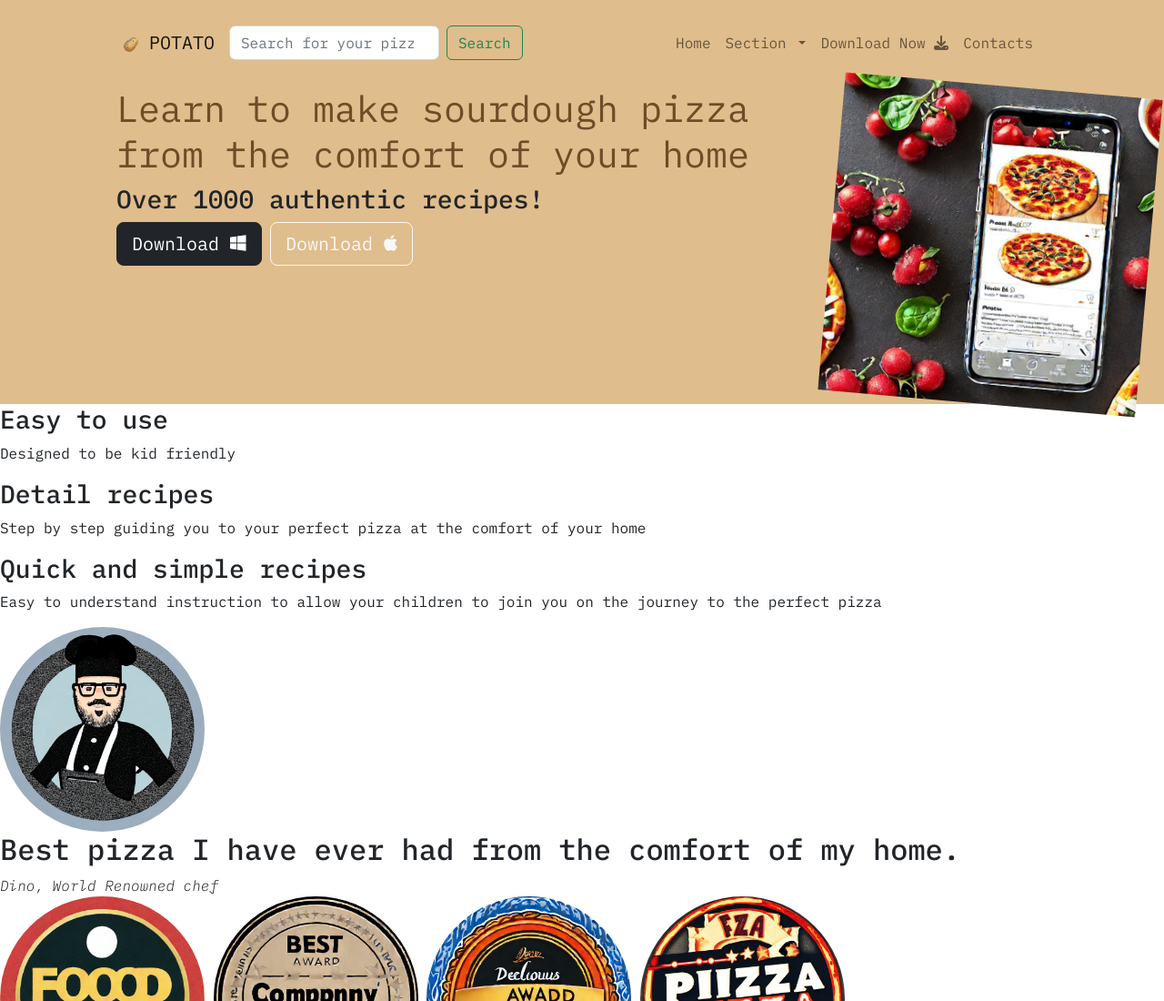
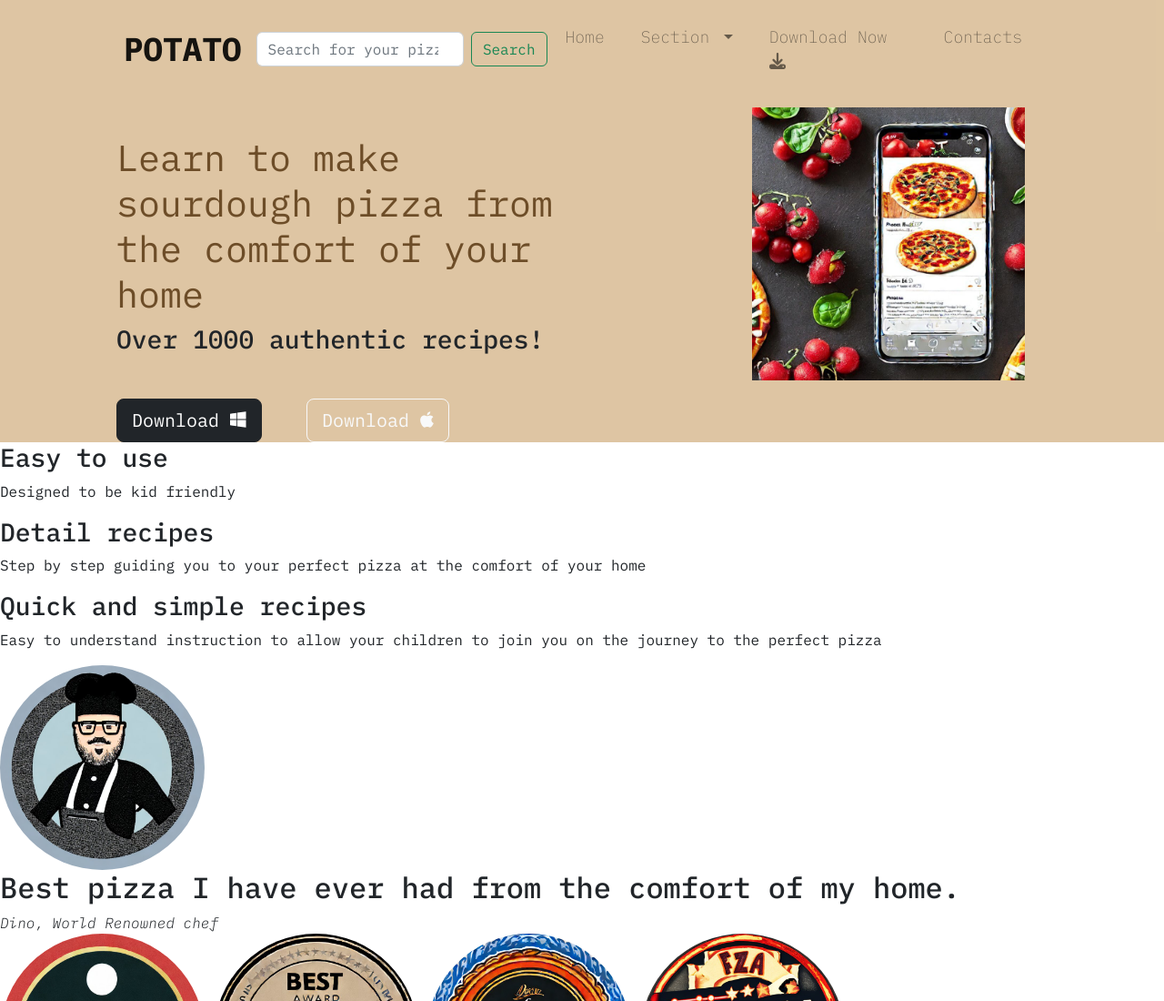
Before and after one commit to TyW-98/bootstrap-website, a plain HTML site: page index.html in a window 1280 px wide. Shown: the top 1100 px of the page at 91% size. Drawn offline with nearby package versions, Linux system fonts and the light colour scheme.

Commit message:
Add style to title section

```diff
--- a/css/styles.css
+++ b/css/styles.css
@@ -3,7 +3,7 @@ body {
 }
 
 #title {
-    background-color: rgb(224, 189, 140);
+    background-color: rgba(211, 177, 130, 0.733);
     line-height: 1.5;
 }
 
@@ -23,5 +23,34 @@ body {
 }
 
 .pizza-image {
-    transform: rotate(5deg);
+    width: 60%;
+    margin-bottom: 1.75rem;
+    position: relative;
+    left: 175px;
+    bottom: 30px;
 }
+
+/*Navigation bar*/
+
+.navbar {
+    padding: 0 0 2.5rem 0;
+}
+
+.navbar-brand {
+    font-weight: 700;
+    font-size: 2.25rem;
+}
+
+.nav-item {
+    padding: 0 12px;
+}
+
+.nav-link {
+    font-size: 18px;
+    font-weight: 300;
+}
+
+.download-button {
+    margin-top: 2.5rem;
+    margin-right: 2.5rem;
+}
--- a/index.html
+++ b/index.html
@@ -51,7 +51,6 @@
       <nav class="navbar navbar-expand-lg navbar-light">
         <div class="container-fluid">
           <a class="navbar-brand ms-2" href="">
-            <img src="images/potato.ico" alt="potato-icon" />
             POTATO
           </a>
           <form class="form-inline">
@@ -121,21 +120,21 @@
       </nav>
       <div class="container-fluid">
         <div class="row">
-          <div class="col-lg-9 col-md-6">
+          <div class="col-lg-6 col-md-6">
             <h1 class="heading-text">
               Learn to make sourdough pizza from the comfort of your home
             </h1>
             <h3>Over 1000 authentic recipes!</h3>
-            <button type="button" class="btn btn-dark btn-lg">
+            <button type="button" class="btn btn-dark btn-lg download-button">
               Download
               <span class="fa-brands fa-windows"></span>
             </button>
-            <button type="button" class="btn btn-outline-light btn-lg">
+            <button type="button" class="btn btn-outline-light btn-lg download-button">
               Download
               <span class="fa-brands fa-apple"></span>
             </button>
           </div>
-          <div class="col-lg-3 col-md-6" id="header-pizza-image">
+          <div class="col-lg-6 col-md-6">
             <!--The number of columns in a single row is 12 so 'col-6' equals to half of the page-->
             <img
               src="images/header-pizza-image.jpg"
```
